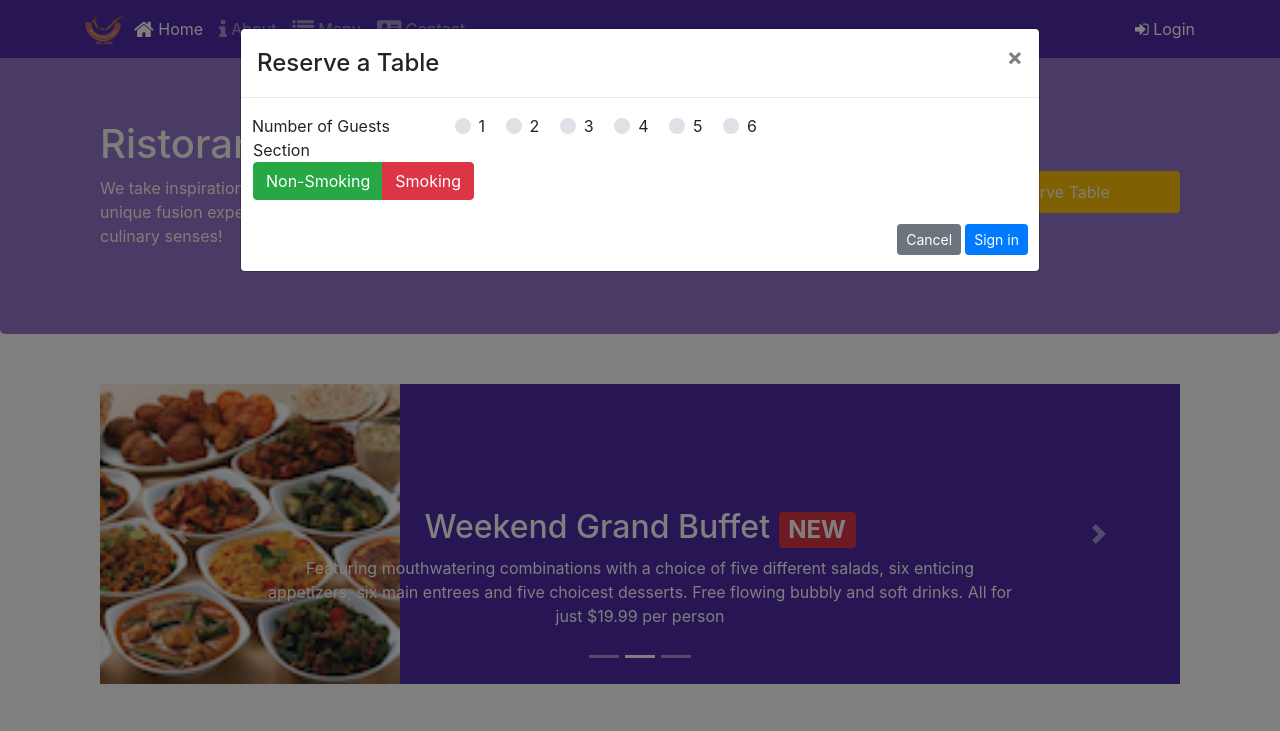
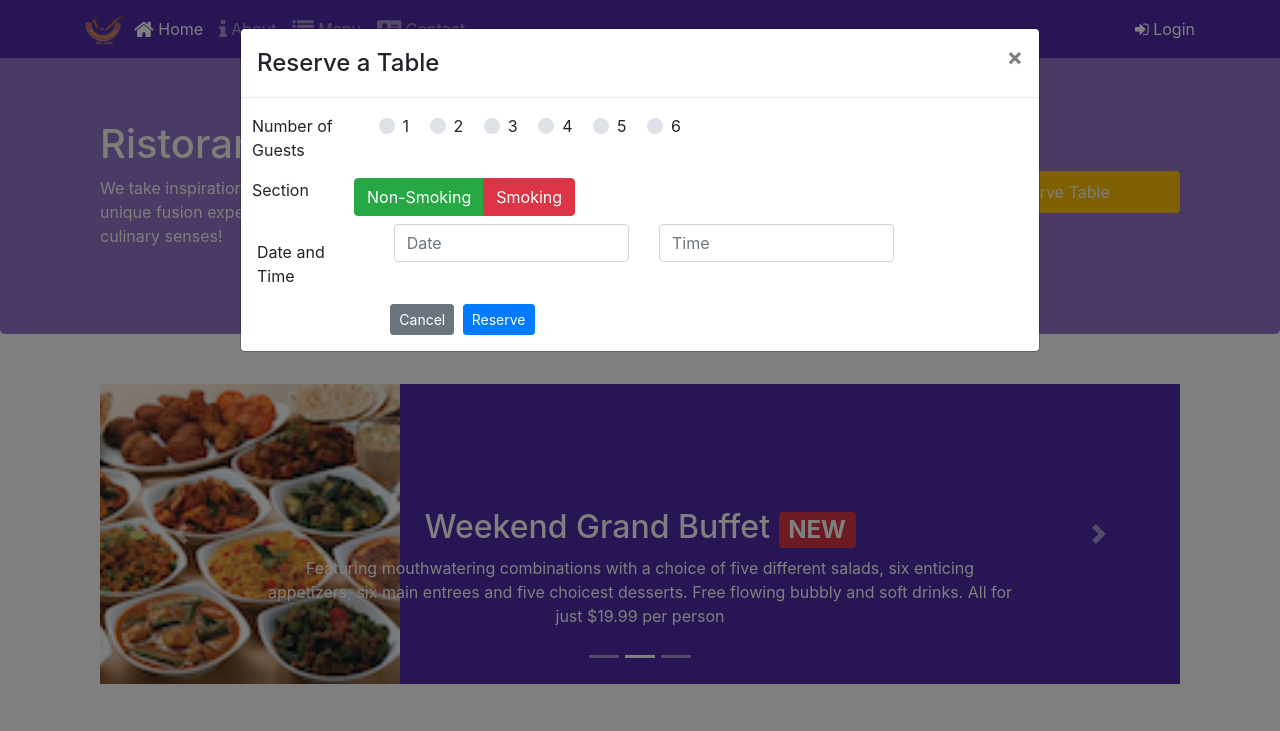
Before and after one commit to rokeya160210/conFusion, a website: page index.html in a window 1280 px wide. Both pictures are taken after a click on the link "Reserve Table". Shown: the top 731 px of the page. Drawn offline with nearby package versions, Linux system fonts and the light colour scheme.

Commit message:
assignment3

```diff
--- a/index.html
+++ b/index.html
@@ -138,25 +138,6 @@
 
                                 </div>
 
-                                    <div class="row">
-                                        <div class="col-12 col-md-3 ml-3">
-                                            Section
-                                        </div>
-                                        <div class="btn-group col-12 col-md  ml-3" role="group" aria-label="Basic checkbox toggle button group">
-                                            <!-- <input type="checkbox" class="btn-check" id="btncheck1" autocomplete="off"> -->
-                                            <label class="btn btn-success" for="btncheck1">Non-Smoking</label>
-
-                                            <!-- <input type="checkbox" class="btn-check" id="btncheck2" autocomplete="off"> -->
-                                            <label class="btn btn-danger" for="btncheck2">Smoking</label>
-
-                                            <!-- <input type="checkbox" class="btn-check" id="btncheck3" autocomplete="off"> -->
-                                            <!-- <label class="btn btn-outline-primary" for="btncheck3">Checkbox 3</label> -->
-                                          </div>
-
-
-
-                                    </div>
-
 
                             </div>
 
@@ -165,10 +146,60 @@
 
                         </div>
                         <div class="form-row">
+                            <div class="row ">
+                                <div class="col-12 col-md-3 mr-md-2">
+                                    Section
+                                </div>
+                                <div class="row">
+                                    <div class="btn-group col-12 col-md ml-4" role="group"
+                                        aria-label="Basic checkbox toggle button group">
+                                        <!-- <div class="btn-group" data-toggle="buttons">
+                                            <label class="btn btn-primary">
+                                                <input type="checkbox" name='Option' value='1' />Option 1</label>
+                                        </div> -->
+                                        <!-- <input type="checkbox" class="btn-check" id="btncheck1" autocomplete="off" checked> -->
+                                        <label class="btn btn-success" for="btncheck1" >Non-Smoking</label>
+
+
+                                        <!-- <input type="checkbox" class="btn-check" id="btncheck2" autocomplete="off"> -->
+                                        <label class="btn btn-danger" for="btncheck2">Smoking</label>
+
+                                        <!-- <input type="checkbox" class="btn-check" id="btncheck3" autocomplete="off"> -->
+                                        <!-- <label class="btn btn-outline-primary" for="btncheck3">Checkbox 3</label> -->
+                                    </div>
+                                </div>
+
+                            </div>
+                        </div>
+                        <div class="row form-group ">
+                            <div class="col-12 col-md-2 mr-md-1 mt-3">Date and Time</div>
+
+                                <div class="col-md-4">
+                                    <input type="text" class="form-control" id="Date" name="Date"
+                                        placeholder="Date">
+                                </div>
+
+
+                                <div class="col-md-4">
+                                    <input type="text" class="form-control" id="Time" name="Time"
+                                        placeholder="Time">
+                                </div>
+
+                        </div>
+
+                        <div class="form-row">
+                            <div class="col-12 col-md-2 mr-md-1 mt-3">
+                            </div>
+                            <div class="col-12 col-md-6  ">
                                 <button type="button" class="btn btn-secondary btn-sm ml-auto"
                                 data-dismiss="modal">Cancel</button>
-                            <button type="submit" class="btn btn-primary btn-sm ml-1">Sign in</button>
+                            <button type="submit" class="btn btn-primary btn-sm ml-1">Reserve</button>
+
                             </div>
+
+
+                        </div>
+
                     </form>
                 </div>
             </div>
@@ -333,7 +364,7 @@
             </div>
         </div> -->
 
-    <form class="row  justify-content-center mr-2 " id="reserveform">
+    <!-- <form class="row  justify-content-center mr-2 " id="reserveform">
         <div class="col-12 col-md-8 mx-auto">
             <div class="card  ">
                 <h3 class="card-header bg-warning text-white">Reserve a Table</h3>
@@ -341,21 +372,21 @@
                     <div class="row ">
                         <dt class="col-12 col-md-2 mr-md-3"> Number of Guests</dt>
                         <dd class="col-12 col-md-8">
-                            <!-- Default inline 1-->
+                            <!-- Default inline 1
                             <div class="custom-control custom-radio custom-control-inline">
                                 <input type="radio" class="custom-control-input" id="defaultInline1"
                                     name="inlineDefaultRadiosExample">
                                 <label class="custom-control-label" for="defaultInline1">1</label>
                             </div>
 
-                            <!-- Default inline 2-->
+                            <!-- Default inline 2
                             <div class="custom-control custom-radio custom-control-inline">
                                 <input type="radio" class="custom-control-input" id="defaultInline2"
                                     name="inlineDefaultRadiosExample">
                                 <label class="custom-control-label" for="defaultInline2">2</label>
                             </div>
 
-                            <!-- Default inline 3-->
+                            <!-- Default inline 3
                             <div class="custom-control custom-radio custom-control-inline">
                                 <input type="radio" class="custom-control-input" id="defaultInline3"
                                     name="inlineDefaultRadiosExample">
@@ -411,7 +442,7 @@
             </div>
         </div>
     </form>
-
+ -->
 
 
     <div class="row row-content">
@@ -514,11 +545,11 @@
     <script src="node_modules/jquery/dist/jquery.slim.min.js"></script>
     <script src="node_modules/popper.js/dist/umd/popper.min.js"></script>
     <script src="node_modules/bootstrap/dist/js/bootstrap.min.js"></script>
-    <script>
+    <!-- <script>
         $(document).ready(function () {
             $('[data-toggle="tooltip"]').tooltip();
         });
-    </script>
+    </script> -->
 
 </body>
 
```
Also changed, not shown: buttonCheck.html (added, +15 -0 lines), Screenshot/assignment3.png (added). Lines whose indentation alone changed are shown as unchanged.
